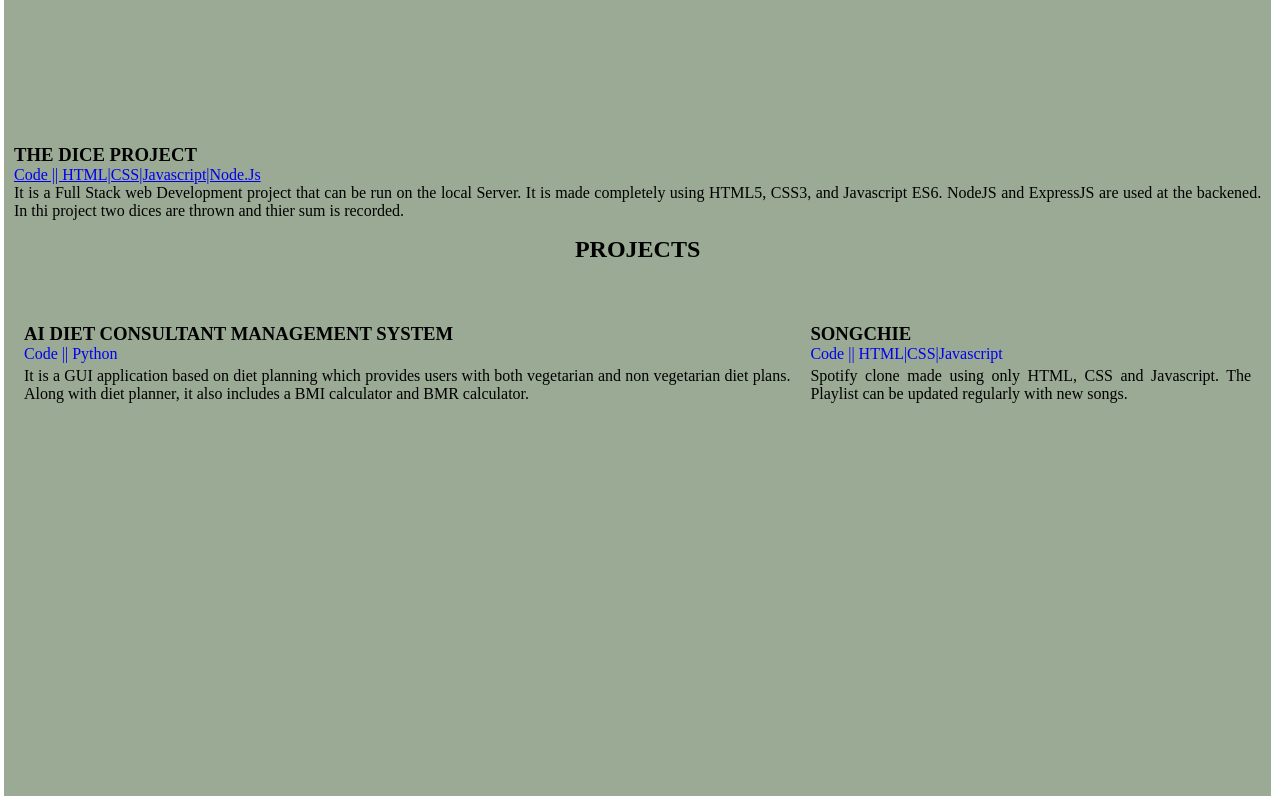
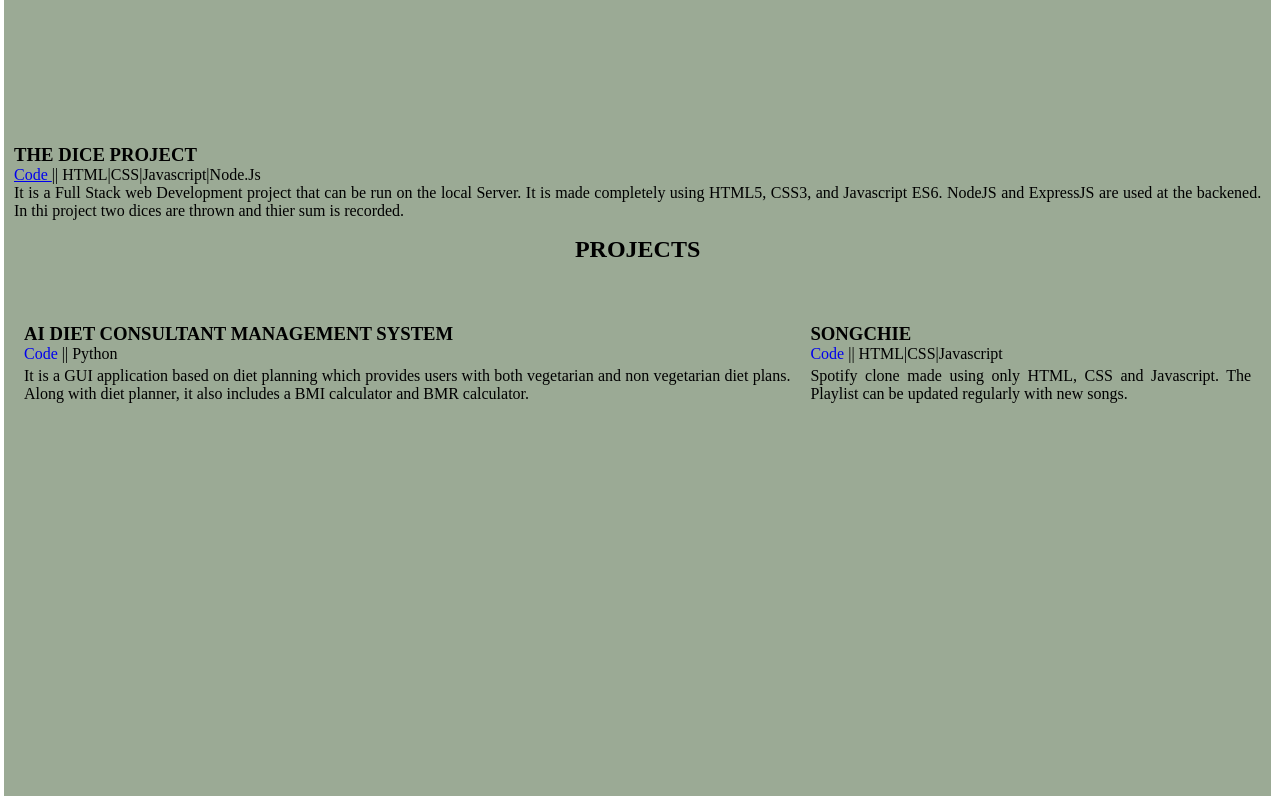
Before and after one commit to AnkitMehra2/Resume, a plain HTML site: page index.html in a window 1280 px wide. Shown: the part 2408-3208 px from the top of the page. Drawn offline with nearby package versions, Linux system fonts and the light colour scheme.

Commit message:
Update index.html

```diff
--- a/index.html
+++ b/index.html
@@ -92,14 +92,14 @@
                 <div class="proone">
                     <h3>AI DIET CONSULTANT MANAGEMENT SYSTEM</h3>
                     <a href="https://github.com/AnkitMehra2/AI-Diet-Consultant-management-System-using-Python/blob/main/main.py"
-                        target="blank">Code || Python</a>
+                        target="blank">Code </a> <span>|| Python</span>
                     <p>It is a GUI application based on diet planning which provides users with both vegetarian and non
                         vegetarian diet plans. Along with diet planner, it also includes a BMI calculator and BMR
                         calculator.</p>
                 </div>
                 <div class="protwo">
                     <h3>SONGCHIE</h3>
-                    <a href="https://github.com/AnkitMehra2/SOngchie" target="blank">Code || HTML|CSS|Javascript</a>
+                    <a href="https://github.com/AnkitMehra2/SOngchie" target="blank">Code </a> <span>|| HTML|CSS|Javascript</span>
 
                     <p>Spotify clone made using only HTML, CSS and Javascript. The Playlist can be updated regularly
                         with new songs.</p>
@@ -107,7 +107,7 @@
                 </div>
                 <div class="prothree">
                     <h3>THE DICE PROJECT</h3>
-                    <a href="https://github.com/AnkitMehra2/Dice_project/blob/main/indx.html" target="blank">Code || HTML|CSS|Javascript|Node.Js</a>
+                    <a href="https://github.com/AnkitMehra2/Dice_project/blob/main/indx.html" target="blank">Code </a><span>|| HTML|CSS|Javascript|Node.Js</span>
                     <p>It is a Full Stack web Development project that can be run on the local Server. It is made
                         completely using HTML5, CSS3, and Javascript ES6. NodeJS and ExpressJS are used at the backened.
                         In thi project two dices are thrown and thier sum is recorded.</p>
```
